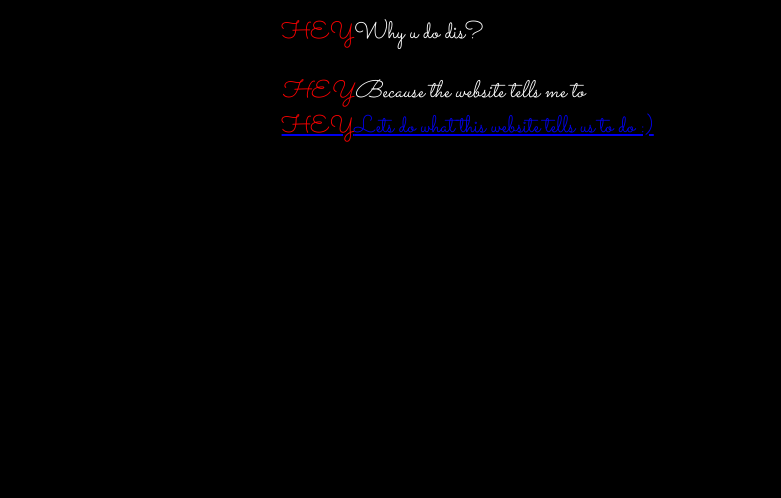
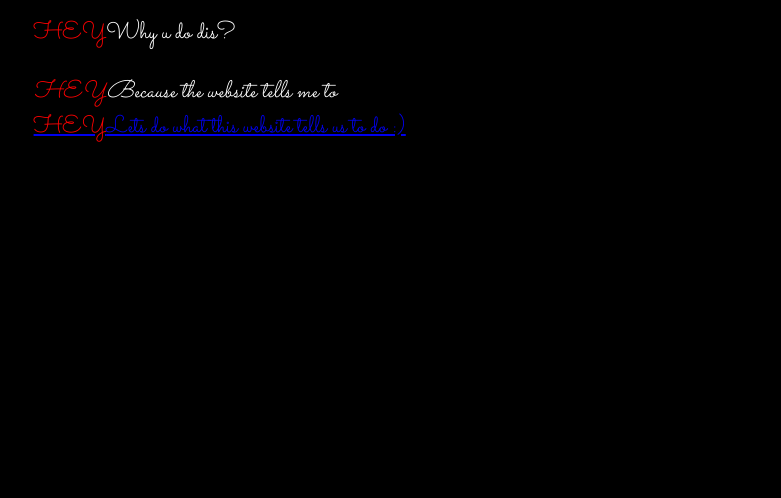
Before and after one commit to Brian-McGirk/fireside-story, a plain HTML site: page index.html in a window 1280 px wide. Shown: the part 320-818 px from the top of the page, without its empty margins (0-781 px from the left). Drawn offline with Linux system fonts and the light colour scheme.

Commit message:
Here you go

```diff
--- a/style.css
+++ b/style.css
@@ -4,7 +4,7 @@ body {
     font-family: 'Sacramento', cursive;
     font-size: 150%;
     margin-top: 5%;
-    margin-left: 20%;
+    margin-left: here you can resolve thispx;
     margin-right: 20%;
     padding: 2vw;
 }
```
